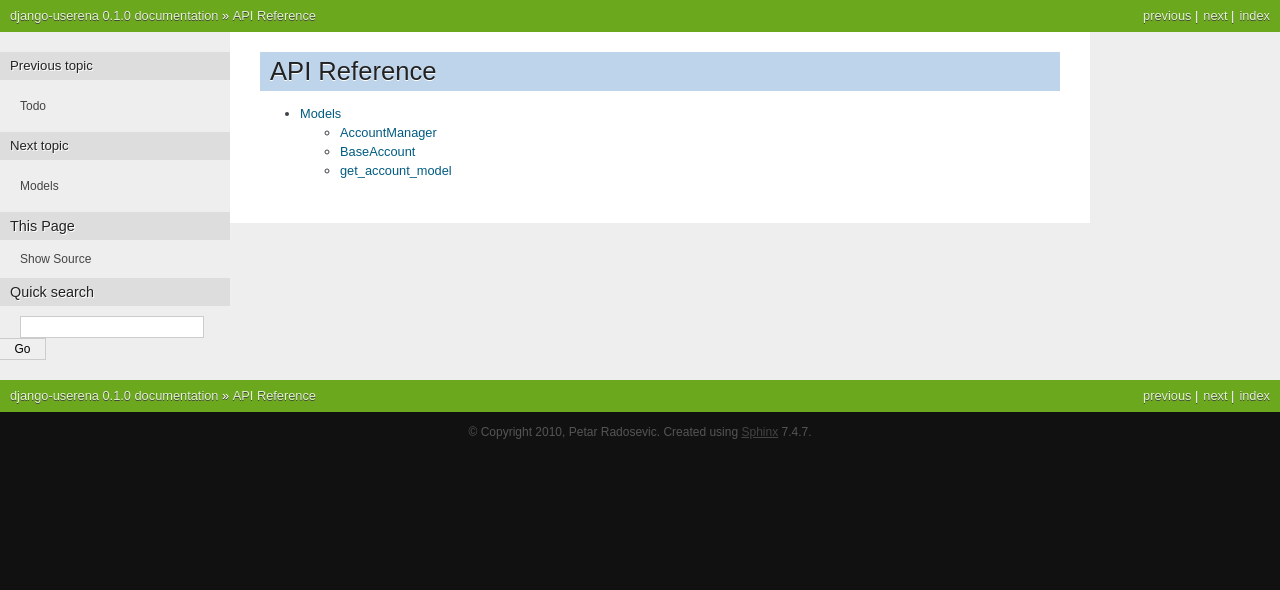
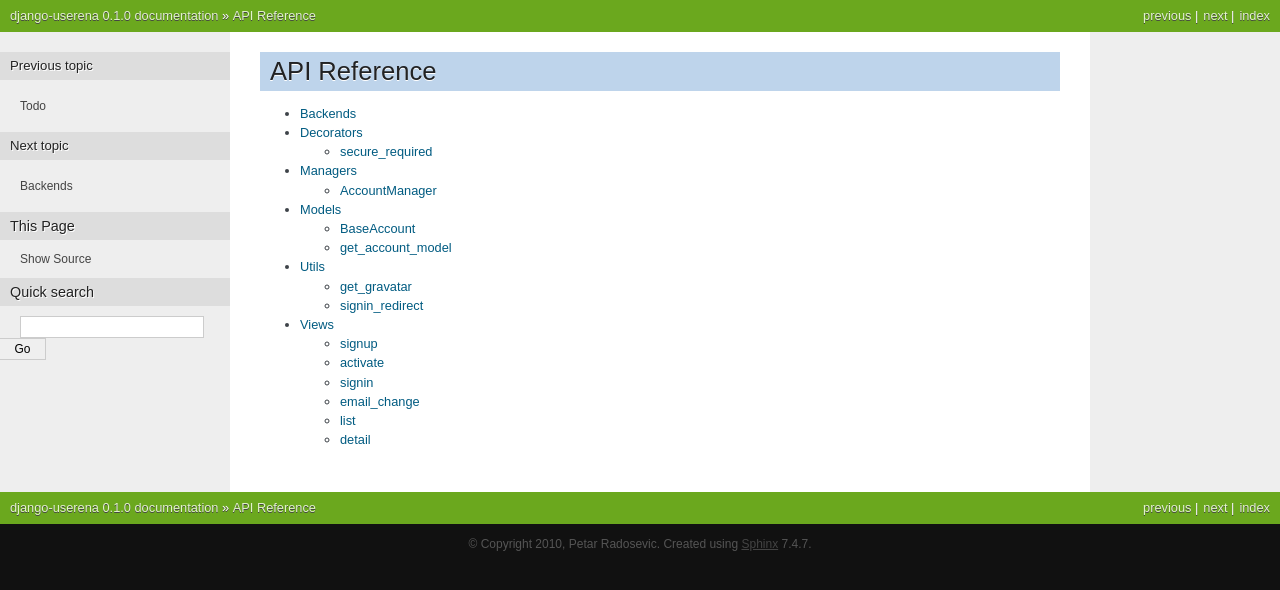
Before and after one commit to napster0125/django-ena-for-user, a Sphinx documentation site: the page built from docs/api/index.rst, in a window 1280 px wide. Shown: the top 590 px of the page. Built offline with Sphinx 7.4.7, drawn with Linux system fonts in a browser that asks for light colours; pages that are not in the unit, such as notebooks, are missing from menus.

```diff
--- a/docs/api/index.rst
+++ b/docs/api/index.rst
@@ -6,4 +6,9 @@ API Reference
 .. toctree::
    :maxdepth: 2
 
+   backends
+   decorators
+   managers
    models
+   utils
+   views
--- a/docs/api/models.rst
+++ b/docs/api/models.rst
@@ -6,12 +6,6 @@ Models
 .. automodule:: userena.models
 
 Return to :ref:`api`.
-
-AccountManager
---------------
-
-.. autoclass:: userena.models.AccountManager
-   :members:
 
 BaseAccount
 -----------
```
Also changed, not shown: docs/api/backends.rst (added, +11 -0 lines), docs/api/decorators.rst (added, +13 -0 lines), docs/api/managers.rst (added, +14 -0 lines), docs/api/utils.rst (added, +16 -0 lines), docs/api/views.rst (added, +36 -0 lines), 2 other files.
